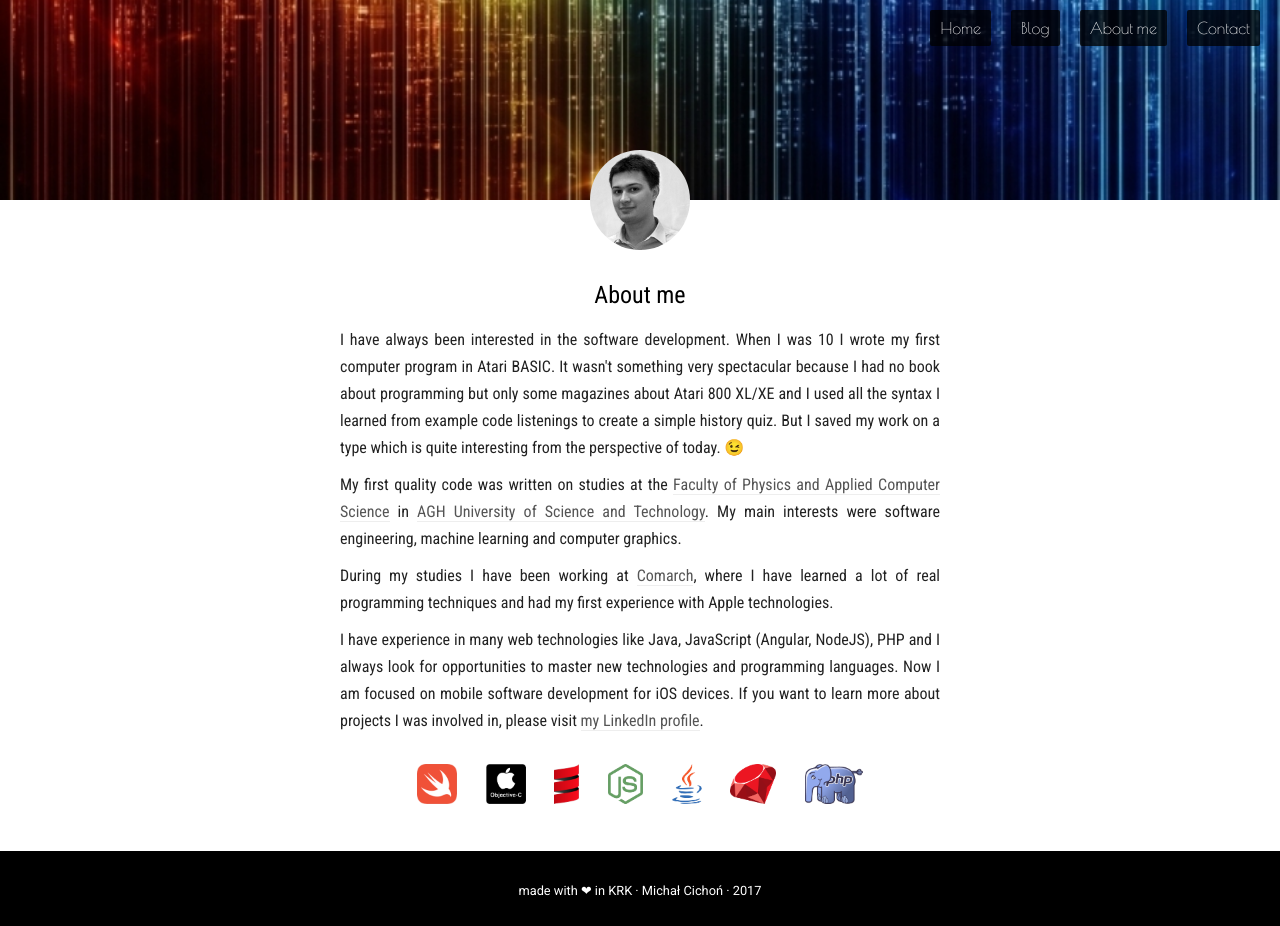
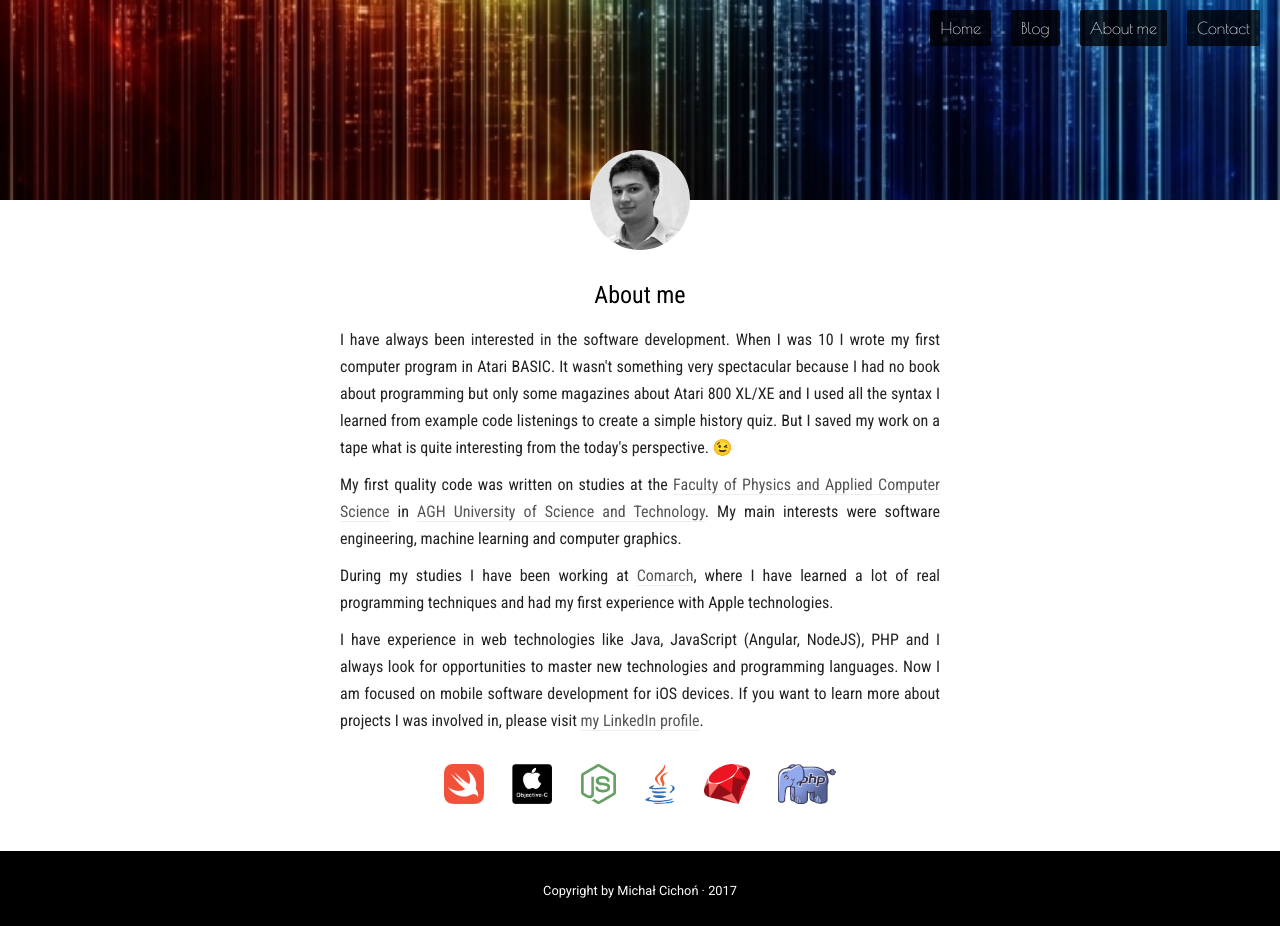
Before and after one commit to michalcichon/michalcichon.github.io, a Jekyll site: the page built from about-me.html, in a window 1280 px wide. Built offline with Jekyll 4.4.1, drawn with Linux system fonts in a browser that asks for light colours.

Commit message:
Some small changes in 'about me'

```diff
--- a/_layouts/default.html
+++ b/_layouts/default.html
@@ -52,7 +52,7 @@
       <div class="push"></div>
     </div>
     <div id="footer" class="footer">
-      <p>made with &#x2764; in KRK · {{site.author}} · <sub id="currentYear">{{ site.time | date: '%Y' }}</sub></p>
+      <p>Copyright by {{site.author}} · <sub id="currentYear">{{ site.time | date: '%Y' }}</sub></p>
     </div>
   </body>
 </html>
--- a/about-me.html
+++ b/about-me.html
@@ -7,11 +7,11 @@ permalink: /about-me/
   <header>
     <h1>About me</h1>
   </header>
-  <p>I have always been interested in the software development. When I was 10 I wrote my first computer program in Atari BASIC. It wasn't something very spectacular because I had no book about programming but only some magazines about Atari 800 XL/XE and I used all the syntax I learned from example code listenings to create a simple history quiz. But I saved my work on a type which is quite interesting from the perspective of today. &#x1F609;</p>
+  <p>I have always been interested in the software development. When I was 10 I wrote my first computer program in Atari BASIC. It wasn't something very spectacular because I had no book about programming but only some magazines about Atari 800 XL/XE and I used all the syntax I learned from example code listenings to create a simple history quiz. But I saved my work on a tape what is quite interesting from the today's perspective. &#x1F609;</p>
   <p>My first quality code was written on studies at the <a href="http://www.ftj.agh.edu.pl/indexe.html">Faculty of Physics and Applied Computer Science</a> in <a href="http://www.agh.edu.pl/en/">AGH University of Science and Technology</a>. My main interests were software engineering, machine learning and computer graphics.</p>
   <p>During my studies I have been working at <a href="http://www.comarch.com/">Comarch</a>, where I have learned a lot of real programming techniques and had my first experience with Apple technologies.</p>
-  <p>I have experience in many web technologies like Java, JavaScript (Angular, NodeJS), PHP and I always look for opportunities to master new technologies and programming languages. Now I am focused on mobile software development for iOS devices. If you want to learn more about projects I was involved in, please visit <a class="linkedin" href="https://www.linkedin.com/in/michalcichon" title="Linkedin">my LinkedIn profile</a>.</p>
+  <p>I have experience in web technologies like Java, JavaScript (Angular, NodeJS), PHP and I always look for opportunities to master new technologies and programming languages. Now I am focused on mobile software development for iOS devices. If you want to learn more about projects I was involved in, please visit <a class="linkedin" href="https://www.linkedin.com/in/michalcichon" title="Linkedin">my LinkedIn profile</a>.</p>
 </article>
 <div class="technologies">
-  <img src="{{site.baseurl}}/img/swift.png" alt="Swift" title="Swift" /> <img src="{{site.baseurl}}/img/objc.png" alt="Objective-C" title="Objective-C" /> <img src="{{site.baseurl}}/img/scala.png" alt="Scala" title="Scala" /> <img src="{{site.baseurl}}/img/node.png" alt="NodeJS" title="NodeJS" /> <img src="{{site.baseurl}}/img/java.png" alt="Java" title="Java" /> <img src="{{site.baseurl}}/img/ruby.png" alt="Ruby" title="Ruby" /> <img src="{{site.baseurl}}/img/php.png" alt="PHP" title="PHP" />
+  <img src="{{site.baseurl}}/img/swift.png" alt="Swift" title="Swift" /> <img src="{{site.baseurl}}/img/objc.png" alt="Objective-C" title="Objective-C" /> <img src="{{site.baseurl}}/img/node.png" alt="NodeJS" title="NodeJS" /> <img src="{{site.baseurl}}/img/java.png" alt="Java" title="Java" /> <img src="{{site.baseurl}}/img/ruby.png" alt="Ruby" title="Ruby" /> <img src="{{site.baseurl}}/img/php.png" alt="PHP" title="PHP" />
 </div>
```
